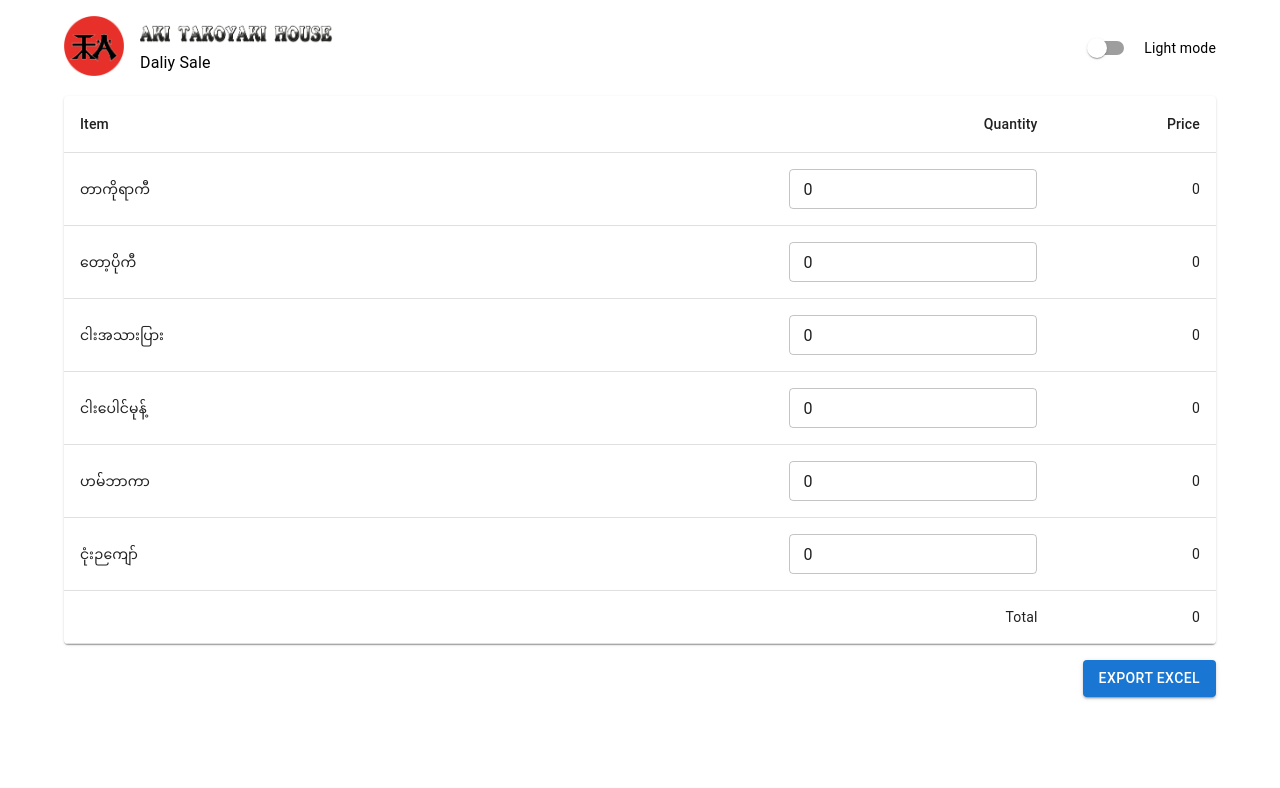
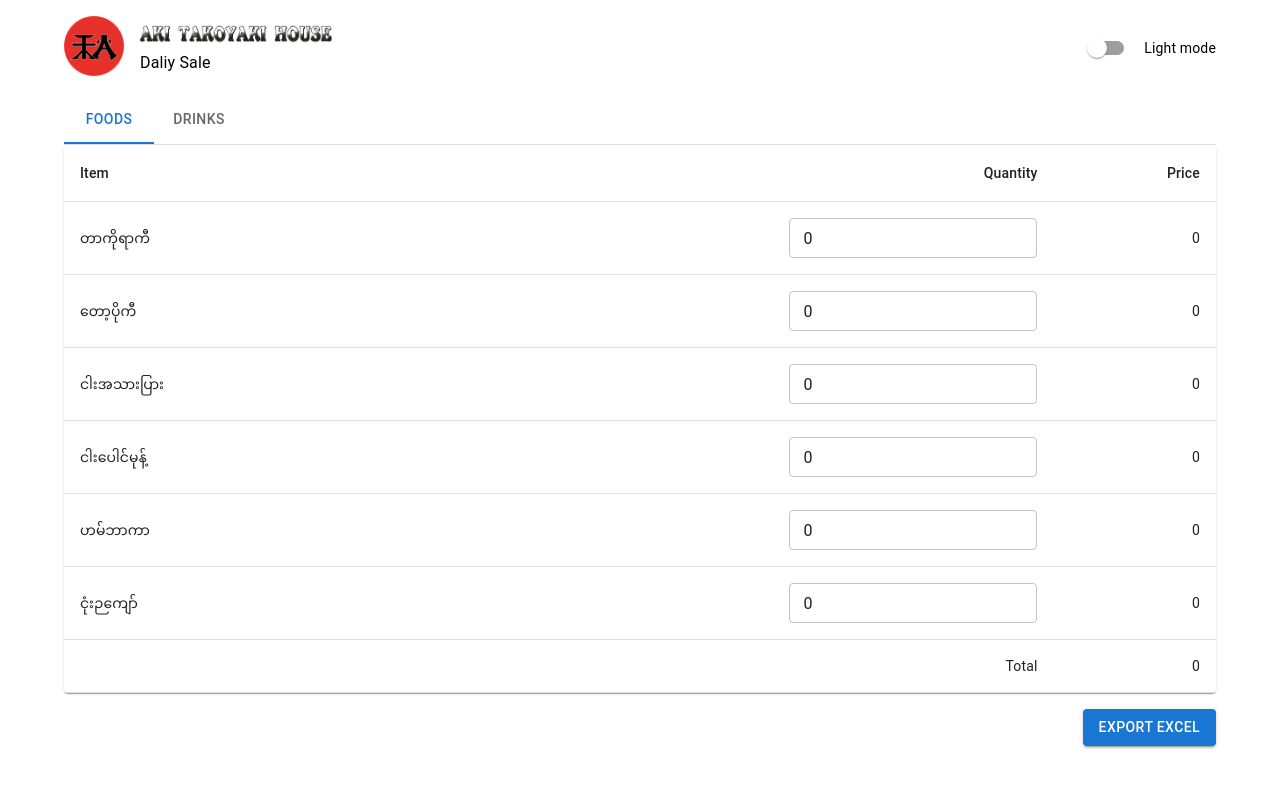
Before and after one commit to thetnaungsoe-mmocc/aki-daliy-sale, a Next.js app: page / in a window 1280 px wide. Shown: the top 788 px of the page. Built offline with nearby package versions, Linux system fonts and the light colour scheme.

Commit message:
add Food Table

```diff
--- a/app/layout.tsx
+++ b/app/layout.tsx
@@ -19,7 +19,7 @@ export default function RootLayout({
 }>) {
   return (
     <html lang="en">
-      <body className={inter.className} >
+      <body className={inter.className} suppressHydrationWarning={true}>
       <Provider store={store}>
         <Layout>{children}</Layout>
         </Provider>
--- /dev/null
+++ b/app/main/_components/FoodTable.tsx
@@ -0,0 +1,128 @@
+"use client";
+import * as React from "react";
+import Table from "@mui/material/Table";
+import TableBody from "@mui/material/TableBody";
+import TableCell from "@mui/material/TableCell";
+import TableContainer from "@mui/material/TableContainer";
+import TableHead from "@mui/material/TableHead";
+import TableRow from "@mui/material/TableRow";
+import Paper from "@mui/material/Paper";
+import {
+    Control,
+    UseFieldArrayReturn,
+    Path,
+    SetValueConfig,
+    useForm,
+    useFieldArray,
+    Controller,
+  } from 'react-hook-form';
+import { useWatch } from "react-hook-form";
+import { Button, Input, Stack, TextField,Box} from "@mui/material";
+import { useEffect , useState} from "react";
+import Tabs from '@mui/material/Tabs';
+import Tab from '@mui/material/Tab';
+import { FormValues2 } from '../type';
+
+interface FoodTableProps {
+    foodFields: UseFieldArrayReturn<FormValues2, 'formData.foods.detail'>['fields'];
+    control: Control<FormValues2>;
+    setValue: (
+      name: Path<FormValues2>,
+      value: any,
+      options?: SetValueConfig
+    ) => void;
+    watch: (names?: Path<FormValues2> | Path<FormValues2>[] | string | string[]) => any;
+  }
+
+function Price({ control, index ,setValue}: any){
+    const value = useWatch({
+      control,
+      name: `formData.foods.detail[${index}]`,
+      // defaultValue: {}
+    });
+    let qty = value.qty
+    let finalPrice = 0
+    if(value.id == "item1"){
+      finalPrice = qty * 2500
+    }else if(value.id == "item2"){
+      finalPrice = qty * 1500
+    }else if(value.id == "item3"){
+      finalPrice = qty * 1500
+    }else if(value.id == "item4"){
+      finalPrice = qty * 1500
+    }else if(value.id == "item5"){
+      finalPrice = qty * 3000
+    }else if(value.id == "item6"){
+      finalPrice = qty * 1300
+    }
+
+    useEffect(() => {
+        setValue(`formData.foods.detail[${index}].price` as any, finalPrice);
+    },[finalPrice])
+
+    return(
+      <TableCell align="right">{finalPrice}</TableCell>
+    )
+  }
+
+
+export default function FoodTable( {foodFields,control,setValue,watch} : FoodTableProps) {
+
+    const watchAllFields = watch();
+    const total = watchAllFields.formData.foods.detail.reduce((total : any, item : any) => {
+      return total + (item.price || 0);
+    }, 0);
+
+      useEffect(() => {
+        setValue(`formData.foods.total`, total);
+    },[total])
+  return (
+    <TableContainer component={Paper}>
+    <Table sx={{ minWidth: 700 }} aria-label="spanning table">
+      <TableHead>
+        <TableRow>
+          <TableCell>Item</TableCell>
+          <TableCell align="right">Quantity</TableCell>
+          <TableCell align="right">Price</TableCell>
+        </TableRow>
+      </TableHead>
+      <TableBody>
+        {foodFields.map((field, index) => (
+          <TableRow key={field.id}>
+            <TableCell>{field.item}</TableCell>
+            <TableCell align="right">
+                <Controller
+                  rules={{
+                    required: 'Required field!',
+                  }}
+                  control={control}
+                  render={({ field: { onChange, value } }) => (
+                    <TextField
+                      id="outlined-number"
+                      value={value}
+                      onChange={(e) => onChange(Number(e.target.value))}
+                      size="small"
+                    />
+                  )}
+                  name={`formData.foods.detail[${index}].qty` as any}
+                />
+              </TableCell>
+            <Price control={control} index={index} setValue={setValue}/>
+          </TableRow>
+        ))}
+        <TableRow>
+          <TableCell colSpan={2} align="right">
+            Total
+          </TableCell>
+          <TableCell align="right">{total}</TableCell>
+          {/* <Total fields ={fields}/> */}
+        </TableRow>
+      </TableBody>
+    </Table>
+
+    {/* <Stack> */}
+
+    {/* </Stack> */}
+  </TableContainer>
+  )
+}
--- /dev/null
+++ b/app/main/const.ts
@@ -0,0 +1,94 @@
+export const defaultValue = [
+  {
+    id: "item1",
+    item: "တာကိုရာကီ",
+    qty: 0,
+    price: null,
+  },
+  {
+    id: "item2",
+    item: "တော့ပိုကီ",
+    qty: 0,
+    price: null,
+  },
+  {
+    id: "item3",
+    item: "ငါးအသားပြား",
+    qty: 0,
+    price: null,
+  },
+  {
+    id: "item4",
+    item: "ငါးပေါင်မုန့်",
+    qty: 0,
+    price: null,
+  },
+  {
+    id: "item5",
+    item: "ဟမ်ဘာကာ",
+    qty: 0,
+    price: null,
+  },
+  {
+    id: "item6",
+    item: "ငုံးဉကျော်",
+    qty: 0,
+    price: null,
+  },
+];
+
+export const defaultValue2 = {
+  foods: {
+    detail: [
+      {
+        id: "item1",
+        item: "တာကိုရာကီ",
+        qty: 0,
+        price: null,
+      },
+      {
+        id: "item2",
+        item: "တော့ပိုကီ",
+        qty: 0,
+        price: null,
+      },
+      {
+        id: "item3",
+        item: "ငါးအသားပြား",
+        qty: 0,
+        price: null,
+      },
+      {
+        id: "item4",
+        item: "ငါးပေါင်မုန့်",
+        qty: 0,
+        price: null,
+      },
+      {
+        id: "item5",
+        item: "ဟမ်ဘာကာ",
+        qty: 0,
+        price: null,
+      },
+      {
+        id: "item6",
+        item: "ငုံးဉကျော်",
+        qty: 0,
+        price: null,
+      },
+    ],
+    total: 0,
+  },
+
+  drinks: {
+    detail: [
+      {
+        id: "item1",
+        item: "တာကိုရာကီ",
+        qty: 0,
+        price: null,
+      },
+    ],
+    total: 0,
+  },
+};
--- a/app/main/page.tsx
+++ b/app/main/page.tsx
@@ -9,109 +9,72 @@ import TableRow from "@mui/material/TableRow";
 import Paper from "@mui/material/Paper";
 import { useForm, Controller, useFieldArray } from "react-hook-form";
 import { useWatch } from "react-hook-form";
-import { Button, Input, Stack, TextField,Box} from "@mui/material";
-import { useEffect , useState} from "react";
+import { Button, Input, Stack, TextField, Box } from "@mui/material";
+import { useEffect, useState } from "react";
+import Tabs from "@mui/material/Tabs";
+import Tab from "@mui/material/Tab";
+import { FormValues, FormValues2, TabPanelProps } from "./type";
+import { defaultValue, defaultValue2 } from "./const";
+import FoodTable from "./_components/FoodTable";
 
-// import { ErrorMessage } from "@hookform/error-message";
+function CustomTabPanel(props: TabPanelProps) {
+  const { children, value, index, ...other } = props;
 
-type FormValues = {
-  formData: {
-    id: string;
-    item: string;
-    qty: number | null;
-    price: number | null;
-  }[];
-};
+  return (
+    <div
+      role="tabpanel"
+      hidden={value !== index}
+      id={`simple-tabpanel-${index}`}
+      aria-labelledby={`simple-tab-${index}`}
+      {...other}
+    >
+      {value === index && <Box>{children}</Box>}
+    </div>
+  );
+}
 
-const defaultValue = [
-  {
-    id: "item1",
-    item: "တာကိုရာကီ",
-    qty: 0,
-    price: null,
-  },
-  {
-    id: "item2",
-    item: "တော့ပိုကီ",
-    qty: 0,
-    price: null,
-  },
-  {
-    id: "item3",
-    item: "ငါးအသားပြား",
-    qty: 0,
-    price: null,
-  },
-  {
-    id: "item4",
-    item: "ငါးပေါင်မုန့်",
-    qty: 0,
-    price: null,
-  },
-  {
-    id: "item5",
-    item: "ဟမ်ဘာကာ",
-    qty: 0,
-    price: null,
-  },
-  {
-    id: "item6",
-    item: "ငုံးဉကျော်",
-    qty: 0,
-    price: null,
-  },
-];
+function a11yProps(index: number) {
+  return {
+    id: `simple-tab-${index}`,
+    "aria-controls": `simple-tabpanel-${index}`,
+  };
+}
 
-function Price({ control, index ,setValue}: any){
+function Price({ control, index, setValue }: any) {
   const value = useWatch({
     control,
-    name: `formData[${index}]`,
+    name: `formData.foods.detail[${index}]`,
     // defaultValue: {}
   });
-  // console.log(value)
-  let finalPrice = 0
-  if(value.id == "item1"){
-    finalPrice = value.qty
-  }else if(value.id == "item2"){
-    finalPrice = value.qty * 1500
-  }else if(value.id == "item3"){
-    finalPrice = value.qty * 1500
-  }else if(value.id == "item4"){
-    finalPrice = value.qty * 1500
-  }else if(value.id == "item5"){
-    finalPrice = value.qty * 3000
-  }else if(value.id == "item6"){
-    finalPrice = value.qty * 1300
+  let qty = value.qty;
+  let finalPrice = 0;
+  if (value.id == "item1") {
+    finalPrice = qty * 2500;
+  } else if (value.id == "item2") {
+    finalPrice = qty * 1500;
+  } else if (value.id == "item3") {
+    finalPrice = qty * 1500;
+  } else if (value.id == "item4") {
+    finalPrice = qty * 1500;
+  } else if (value.id == "item5") {
+    finalPrice = qty * 3000;
+  } else if (value.id == "item6") {
+    finalPrice = qty * 1300;
   }
 
   useEffect(() => {
-      setValue(`formData[${index}].price` as any, finalPrice);
-  },[finalPrice])
+    setValue(`formData.foods.detail[${index}].price` as any, finalPrice);
+  }, [finalPrice]);
 
-  return(
-    <TableCell align="right">{finalPrice}</TableCell>
-  )
-}
-
-function Total({ fields }: any){
-
-  let total : any = 0
-  fields.map((data:any)=>{
-    // console.log("total >>",data)
-
-    total = data.price + data.price
-  })
-
-  return(
-    <TableCell align="right">{total}</TableCell>
-  )
+  return <TableCell align="right">{finalPrice}</TableCell>;
 }
 
 export default function MainScreen() {
-  function createRow(items: string, qty: number, price: number) {
-    return { items, qty, price };
-  }
+  const [tabValue, setTabValue] = React.useState(0);
 
+  const handleChange = (event: React.SyntheticEvent, newValue: number) => {
+    setTabValue(newValue);
+  };
 
   const {
     control,
@@ -121,90 +84,61 @@ export default function MainScreen() {
     setError,
     watch,
     formState: { errors },
-  } = useForm<FormValues>({
+  } = useForm<FormValues2>({
     defaultValues: {
-      formData: defaultValue,
+      formData: defaultValue2,
     },
   });
 
-  const { fields, append, prepend, remove, swap, move, insert, replace, } =
-    useFieldArray({
-      control,
-      name: "formData",
-    });
+  const { fields: foodFields } = useFieldArray({
+    control,
+    name: "formData.foods.detail",
+  });
+
+  const { fields: drinkFields } = useFieldArray({
+    control,
+    name: "formData.foods.detail",
+  });
 
   const onSubmit = (data: any) => {
     console.log("form data >> ", data);
   };
 
   const watchAllFields = watch();
-  const total = watchAllFields.formData.reduce((total, item) => {
+  const total = watchAllFields.formData.foods.detail.reduce((total, item) => {
     return total + (item.price || 0);
   }, 0);
 
-
-
-
-  // append({
-  //   id: "",
-  //   item: "",
-  //   qty:null,
-  //   price:null
-  // });
+  useEffect(() => {
+    setValue(`formData.foods.total`, total);
+  }, [total]);
 
   return (
-    <form onSubmit={handleSubmit((data) => console.log(data))}>
-      <TableContainer component={Paper}>
-        <Table sx={{ minWidth: 700 }} aria-label="spanning table">
-          <TableHead>
-            <TableRow>
-              <TableCell>Item</TableCell>
-              <TableCell align="right">Quantity</TableCell>
-              <TableCell align="right">Price</TableCell>
-            </TableRow>
-          </TableHead>
-          <TableBody>
-            {fields.map((field, index) => (
-              <TableRow key={field.id}>
-                <TableCell>{field.item}</TableCell>
-                <TableCell align="right">
-                  <Controller
-                    rules={{
-                      required: "必項目です！",
-                    }}
-                    control={control}
-                    render={({ field: { onChange, onBlur, value } }) => {
-                      return (
-                        <TextField
-                          id="outlined-number"
-                          value={value}
-                          onChange={onChange}
-                          size="small"
-                        />
-                      );
-                    }}
-                    name={`formData[${index}].qty` as any}
-                  />
-                </TableCell>
-                {/* <TableCell align="right">{field.price}</TableCell> */}
-                <Price control={control} index={index} setValue={setValue}/>
-              </TableRow>
-            ))}
-            <TableRow>
-              <TableCell colSpan={2} align="right">
-                Total
-              </TableCell>
-              <TableCell align="right">{total}</TableCell>
-              {/* <Total fields ={fields}/> */}
-            </TableRow>
-          </TableBody>
-        </Table>
-
-        {/* <Stack> */}
-
-        {/* </Stack> */}
-      </TableContainer>
-      <Box py={2} alignItems="center" justifyContent="flex-end" sx={{display:"flex"}}>
+    <form onSubmit={handleSubmit(onSubmit)}>
+      <Box sx={{ borderBottom: 1, borderColor: "divider" }}>
+        <Tabs
+          value={tabValue}
+          onChange={handleChange}
+          aria-label="basic tabs example"
+        >
+          <Tab label="Foods" {...a11yProps(0)} />
+          <Tab label="Drinks" {...a11yProps(1)} />
+        </Tabs>
+      </Box>
+      <CustomTabPanel value={tabValue} index={0}>
+        <FoodTable
+          foodFields={foodFields}
+          control={control}
+          setValue={setValue}
+          watch={watch}
+        />
+      </CustomTabPanel>
+      <Box
+        py={2}
+        alignItems="center"
+        justifyContent="flex-end"
+        sx={{ display: "flex" }}
+      >
         <Button variant="contained" type="submit">
           export excel
         </Button>
--- /dev/null
+++ b/app/main/type.ts
@@ -0,0 +1,36 @@
+export type FormValues = {
+    formData: {
+      id: string;
+      item: string;
+      qty: number | null;
+      price: number | null;
+    }[];
+  };
+
+  export type FormValues2 = {
+    formData : {foods: {
+      detail: {
+        id: string;
+        item: string;
+        qty: number | null;
+        price: number | null;
+      }[];
+      total: number;
+    };
+    drinks: {
+      detail: {
+        id: string;
+        item: string;
+        qty: number | null;
+        price: number | null;
+      }[];
+      total: number;
+    };}
+  };
+
+
+ export interface TabPanelProps {
+    children?: React.ReactNode;
+    index: number;
+    value: number;
+  }
--- a/app/store/index.ts
+++ b/app/store/index.ts
@@ -5,6 +5,10 @@ export const store = configureStore({
   reducer: {
     theme:themeReducer
   },
+  middleware: getDefaultMiddleware =>
+    getDefaultMiddleware({
+      serializableCheck: false,
+    }),
 })
 
 // Infer the `RootState` and `AppDispatch` types from the store itself
```
